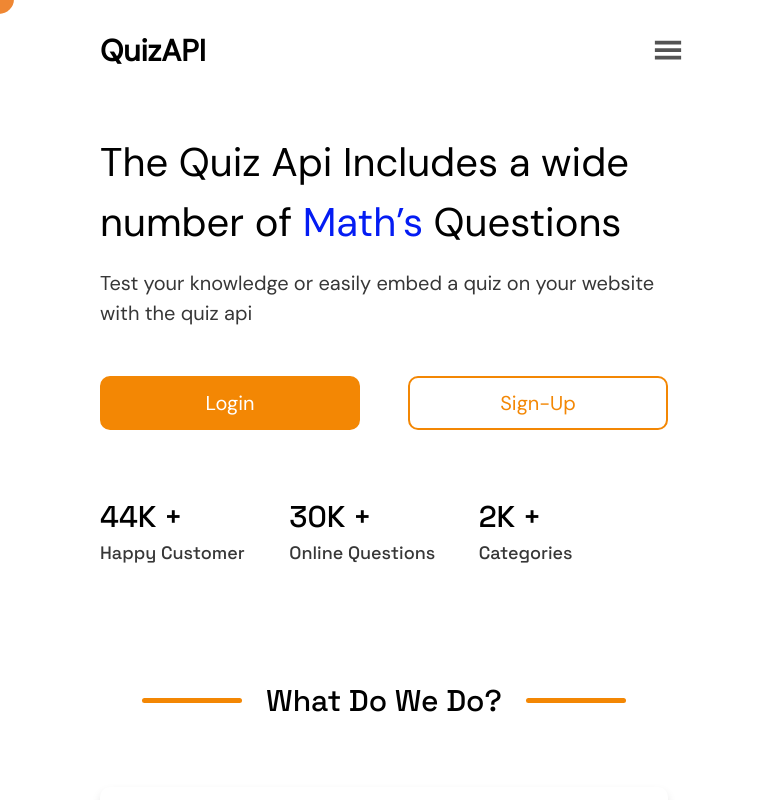
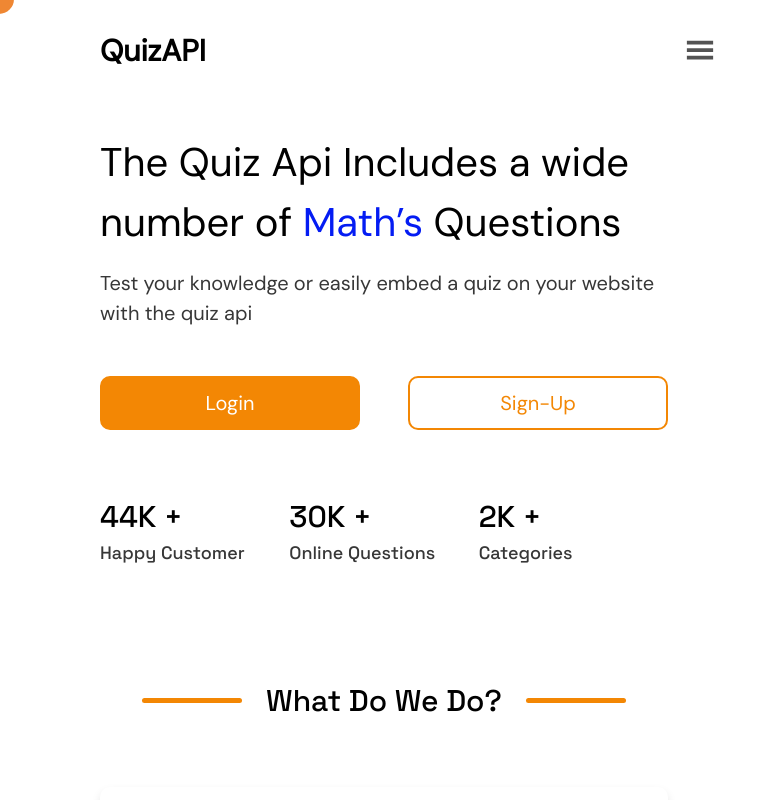
Before and after one commit to godwin-olele/quiz-api, a React (Create React App) app: page / in a window 768 px wide. Shown: the top 800 px of the page. Built offline with nearby package versions, Linux system fonts and the light colour scheme.

Commit message:
no changes , just an erro of deleting a code by mistake and doing ctrl z

```diff
--- a/src/components/Navbar/Navbar.css
+++ b/src/components/Navbar/Navbar.css
@@ -114,7 +114,7 @@ nav {
   .btn {
     display: block;
     position: absolute;
-    right: 5rem;
+    right: 3rem;
     padding: 5px;
     color: #000;
     font-size: 18px;
```
